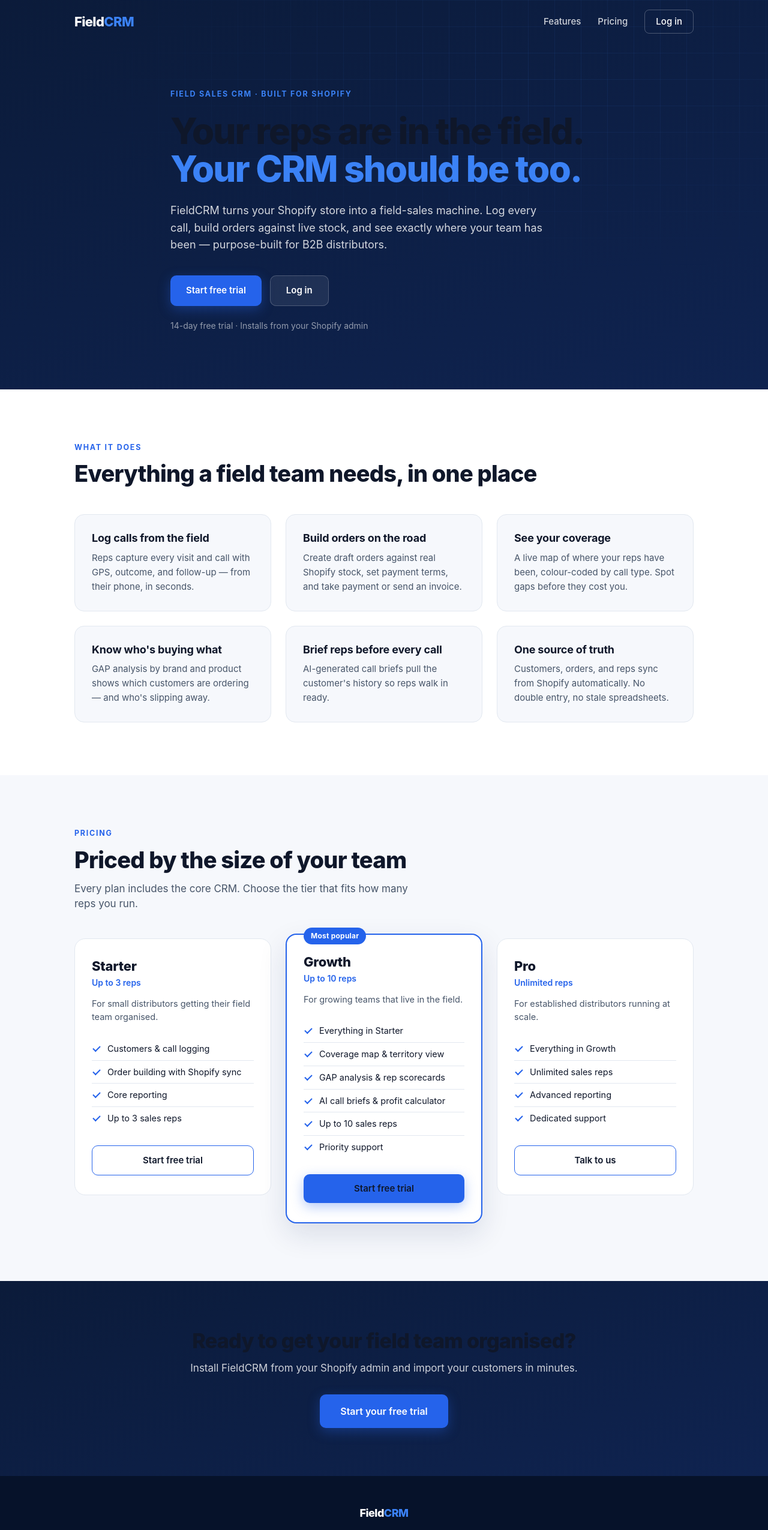
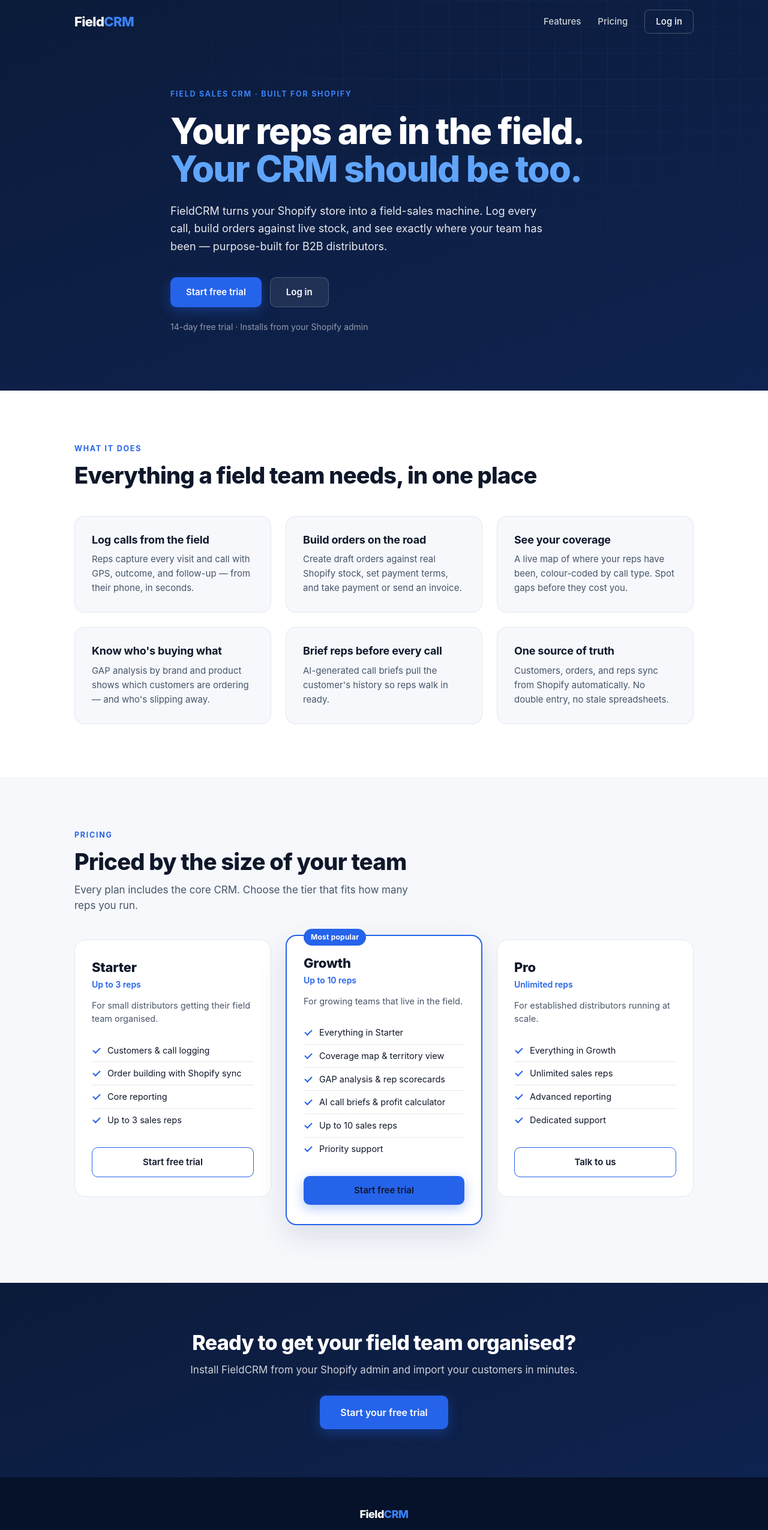
Before and after one commit to Demmoman6666/salon-crm-app, a Next.js app: page / in a window 1280 px wide. Shown: the top 2550 px of the page at 60% size. Built offline with nearby package versions, Linux system fonts and the light colour scheme; no server answers.

Commit message:
Fix landing page text contrast on dark bands

```diff
--- a/app/landing.css
+++ b/app/landing.css
@@ -61,11 +61,11 @@
 }
 .lp-hero-title {
   font-size: clamp(38px, 6vw, 60px); line-height: 1.05; font-weight: 800; letter-spacing: -0.03em;
-  margin: 0 0 24px;
+  margin: 0 0 24px; color: #ffffff;
 }
-.lp-accent { color: var(--blue-bright); }
+.lp-accent { color: #60a5fa; }
 .lp-hero-sub {
-  font-size: 18px; line-height: 1.6; color: rgba(255,255,255,0.82); max-width: 620px; margin: 0 0 36px;
+  font-size: 18px; line-height: 1.65; color: rgba(255,255,255,0.90); max-width: 620px; margin: 0 0 36px;
 }
 .lp-hero-cta { display: flex; gap: 14px; flex-wrap: wrap; }
 .lp-hero-note { margin: 22px 0 0; font-size: 14px; color: rgba(255,255,255,0.55); }
@@ -142,7 +142,7 @@
 .lp-cta-band {
   background: linear-gradient(160deg, var(--navy) 0%, var(--navy-2) 100%); color: #fff; padding: 80px 0; text-align: center;
 }
-.lp-cta-inner h2 { font-size: clamp(26px, 4vw, 34px); font-weight: 800; letter-spacing: -0.02em; margin: 0 0 12px; }
+.lp-cta-inner h2 { font-size: clamp(26px, 4vw, 34px); font-weight: 800; letter-spacing: -0.02em; margin: 0 0 12px; color: #ffffff; }
 .lp-cta-inner p { font-size: 17px; color: rgba(255,255,255,0.8); margin: 0 0 30px; }
 
 /* FOOTER */
```
